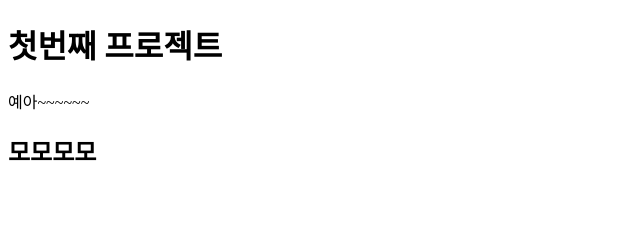
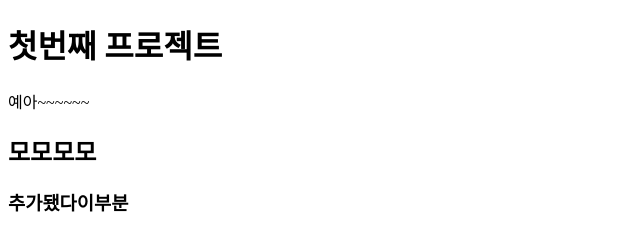
Before and after one commit to jikejang/first-sm-project, a plain HTML site: page index.html in a window 1280 px wide. Shown: the whole page, without its empty margins (0-640 px from the left). Drawn offline with Linux system fonts and the light colour scheme.

Commit message:
second commit

```diff
--- a/index.html
+++ b/index.html
@@ -13,6 +13,9 @@
         <h2>
           모모모모
         </h2>
+        <h3>
+          추가됐다이부분
+        </h3>
 
 </body>
 </html>
```
